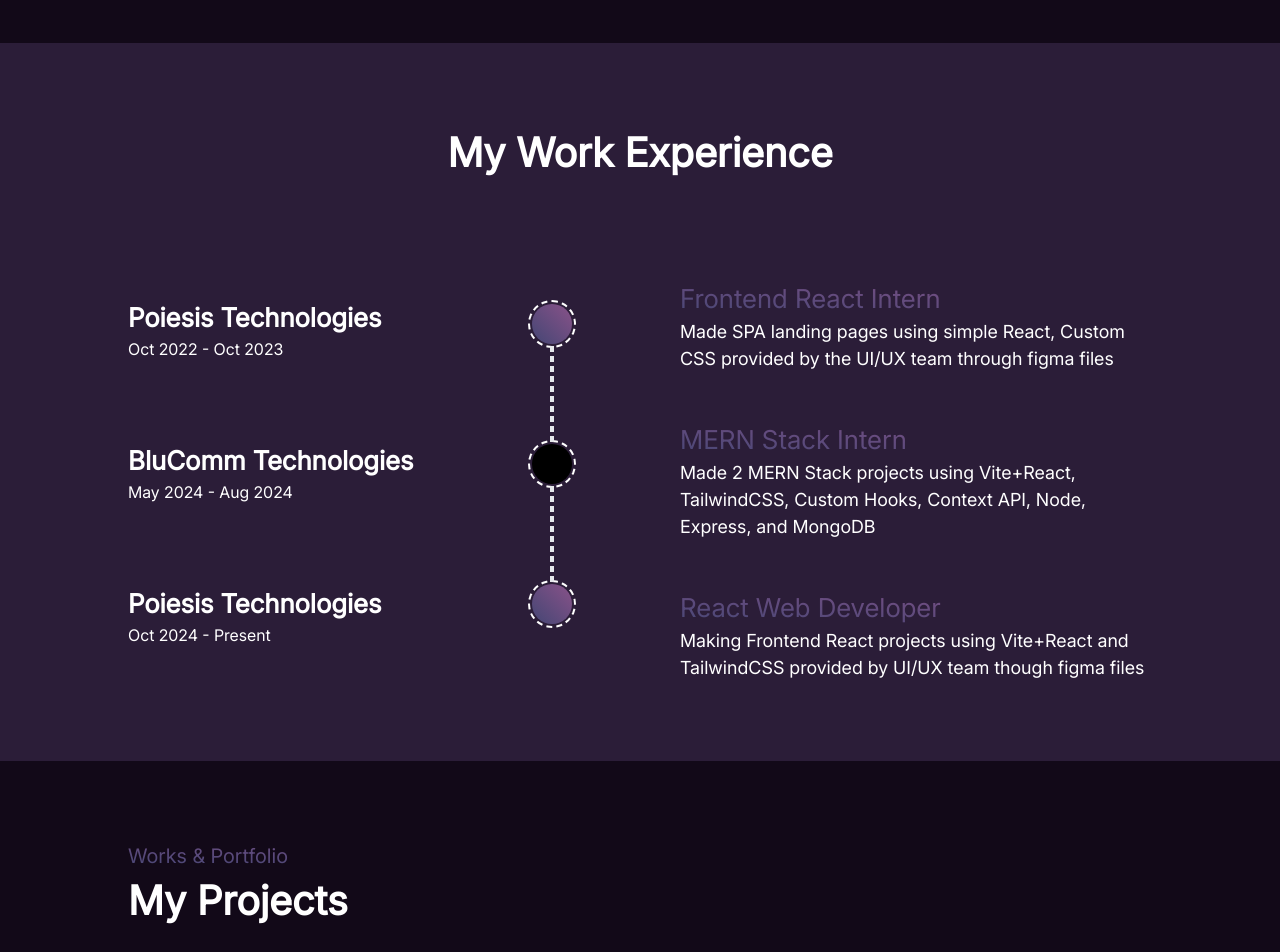
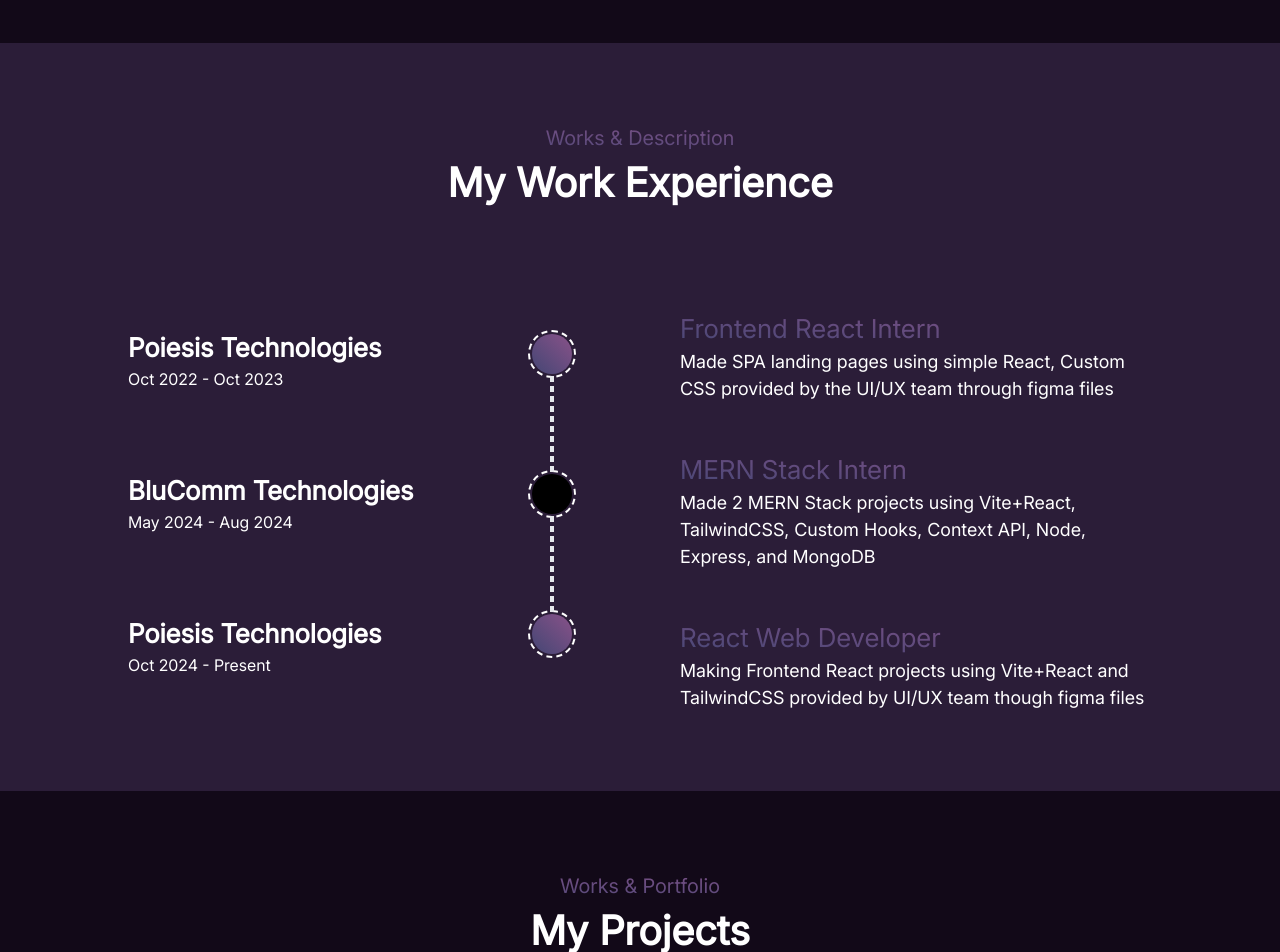
Before and after one commit to malikrizwan177/Resume_4_Typescript, a React (Vite) app: page / in a window 1280 px wide. Shown: the part 2220-3172 px from the top of the page. Built offline with nearby package versions, Linux system fonts and the light colour scheme.

Commit message:
animate on scroll added

```diff
--- a/package.json
+++ b/package.json
@@ -11,7 +11,9 @@
   },
   "dependencies": {
     "@emailjs/browser": "^4.4.1",
+    "animate.css": "^4.1.1",
     "react": "^18.3.1",
+    "react-animate-on-scroll": "^2.1.9",
     "react-dom": "^18.3.1",
     "react-typed": "^2.0.12",
     "swiper": "^11.1.14"
@@ -19,6 +21,7 @@
   "devDependencies": {
     "@eslint/js": "^9.13.0",
     "@types/react": "^18.3.11",
+    "@types/react-animate-on-scroll": "^2.1.8",
     "@types/react-dom": "^18.3.1",
     "@vitejs/plugin-react": "^4.3.3",
     "autoprefixer": "^10.4.20",
--- a/src/components/Contact.tsx
+++ b/src/components/Contact.tsx
@@ -1,5 +1,7 @@
 import { useRef, useState } from "react";
 import emailjs from "@emailjs/browser";
+import ScrollAnimation from "react-animate-on-scroll";
+import "animate.css/animate.compat.css"
 
 const Contact:React.FC = () => {
   const formRef:any = useRef();
@@ -113,6 +115,7 @@
             <p className="text-[32px] md:text-[40px] mt-10 md:mt-0">
               Let's Work Together
             </p>
+            <ScrollAnimation animateIn="fadeIn">
             <div className="mt-10">
               <form ref={formRef} onSubmit={handleSubmit} autoComplete="off">
                 <div className="grid grid-cols-2 gap-x-5 md:gap-x-10  gap-y-10 w-full">
@@ -145,6 +148,7 @@
                 </button>
               </form>
             </div>
+            </ScrollAnimation>
           </div>
         </div>
         </div>
--- a/src/components/Experience.tsx
+++ b/src/components/Experience.tsx
@@ -1,10 +1,15 @@
+import ScrollAnimation from "react-animate-on-scroll";
+import "animate.css/animate.compat.css"
+
 const Experience:React.FC = () => {
     return (
       <section id="experience" className="px-8 lg:px-32 py-10 md:py-20 bg-primary">
         <div className="max-w-[1440px] mx-auto">
+        <p className="text-[20px] text-gradient font-medium text-center">Works & Description</p>
         <p className="text-[40px] font-semibold text-center">
           My Work Experience
         </p>
+        <ScrollAnimation animateIn="fadeIn">
         <div className="flex flex-row justify-between gap-10 lg:gap-20">
           <div className="flex flex-row md:flex-row-reverse justify-start md:justify-between items-center w-full md:w-1/2">
             <div className="flex flex-col justify-center items-center mt-16">
@@ -50,6 +55,7 @@
             </div>
           </div>
         </div>
+        </ScrollAnimation>
         </div>
       </section>
     );
--- a/src/components/Portfolio.tsx
+++ b/src/components/Portfolio.tsx
@@ -1,4 +1,6 @@
 import { useState } from "react";
+import ScrollAnimation from "react-animate-on-scroll";
+import "animate.css/animate.compat.css"
 
 const Portfolio:React.FC = () => {
   const [slide, setSlide] = useState<number>(0);
@@ -59,9 +61,10 @@
   return (
     <section id="projects" className="px-8 lg:px-32 py-10 md:py-20 bg-primary-dark">
       <div className="max-w-[1440px] mx-auto">
-      <p className="text-[20px] text-gradient font-medium">Works & Portfolio</p>
-      <p className="text-[40px] font-semibold">My Projects</p>
-      <div className="flex flex-row flex-wrap justify-center items-center mt-10">
+      <p className="text-[20px] text-gradient font-medium text-center">Works & Portfolio</p>
+      <p className="text-[40px] font-semibold text-center">My Projects</p>
+      <ScrollAnimation animateIn="fadeIn">
+      <div className="flex flex-row flex-wrap justify-center items-center mt-10 md:mt-16">
         <div className="relative ">
           {projects.map((items, index) => (
             <>
@@ -124,6 +127,7 @@
           ))}
         </div>
       </div>
+      </ScrollAnimation>
       </div>
     </section>
   );
--- a/src/components/Services.tsx
+++ b/src/components/Services.tsx
@@ -1,3 +1,6 @@
+import ScrollAnimation from 'react-animate-on-scroll';
+import "animate.css/animate.compat.css"
+
 const Services:React.FC = () => {
     const services:Array<{img:string, img_white:string, heading:string, description:string}> = [
         {img: "./icons/Graphic_Design.png", img_white: "./icons/Graphic_Design_White.png", heading: "Web Development", description: "I can make any website using React and TailwindCSS"},
@@ -10,6 +13,7 @@
         <div className="max-w-[1440px] mx-auto">
         <p className="text-[20px] text-gradient font-medium">Services I Provide</p>
         <p className="text-[40px] font-semibold">My Services</p>
+        <ScrollAnimation animateIn="fadeIn">
         <div className="flex flex-row justify-center flex-wrap gap-5 mt-10 text-center">
             {services.map((item) => (
                 <div key={item.heading} className="flex flex-col items-center gap-10 rounded-lg border-secondary hover:border-none border-[1px] px-5 py-10 max-w-[280px] cursor-pointer ease-in-out duration-500 services_hover">
@@ -20,6 +24,7 @@
                 </div>
             ))}
         </div>
+        </ScrollAnimation>
         </div>
     </section>
   )
--- a/src/components/Skills.tsx
+++ b/src/components/Skills.tsx
@@ -1,3 +1,6 @@
+import ScrollAnimation from "react-animate-on-scroll";
+import "animate.css/animate.compat.css"
+
 const Skills:React.FC = () => {
     const skills:Array<{name:string, percentage:number}> = [
       { name: "HTML / CSS / JavaScript / React", percentage: 75 },
@@ -8,6 +11,7 @@
     ];
     return (
       <section className="px-8 lg:px-32 py-10 md:py-20 bg-primary-dark">
+        <ScrollAnimation animateIn="fadeIn">
         <div className="flex flex-col md:flex-row gap-10 justify-between items-start max-w-[1440px] mx-auto">
           <div className="flex flex-col justify-center items-start gap-5 max-w-[580px]">
             <p className="text-[20px] text-gradient font-medium">
@@ -35,6 +39,7 @@
             ))}
           </div>
         </div>
+        </ScrollAnimation>
       </section>
     );
   };
--- a/src/components/Testimonial.tsx
+++ b/src/components/Testimonial.tsx
@@ -1,7 +1,8 @@
 import { Swiper, SwiperSlide } from "swiper/react";
 import "swiper/swiper-bundle.css"
-// import "swiper/css/navigation";
 import { Autoplay, Navigation } from "swiper/modules";
+import ScrollAnimation from 'react-animate-on-scroll';
+import "animate.css/animate.compat.css"
 
 const Testimonial:React.FC = () => {
   const reviews:Array<{rating:number, review:string, img:string, name:string, position:string, company:string}> = [
@@ -60,6 +61,7 @@
           <p className="text-[20px] text-gradient font-medium">Testimonial</p>
           <p className="text-[40px] font-semibold">Awesome Clients Feedback</p>
         </div>
+        <ScrollAnimation animateIn="fadeIn">
         <div className="mt-20">
           <Swiper
             direction={"horizontal"}
@@ -154,6 +156,7 @@
             />
           </div>
         </div>
+        </ScrollAnimation>
         </div>
       </section>
       <div className="bg-primary-dark py-10 md:py-20 w-full" />
```
Also changed, not shown: 1 other file (tests, documents, lock files or other folders).
